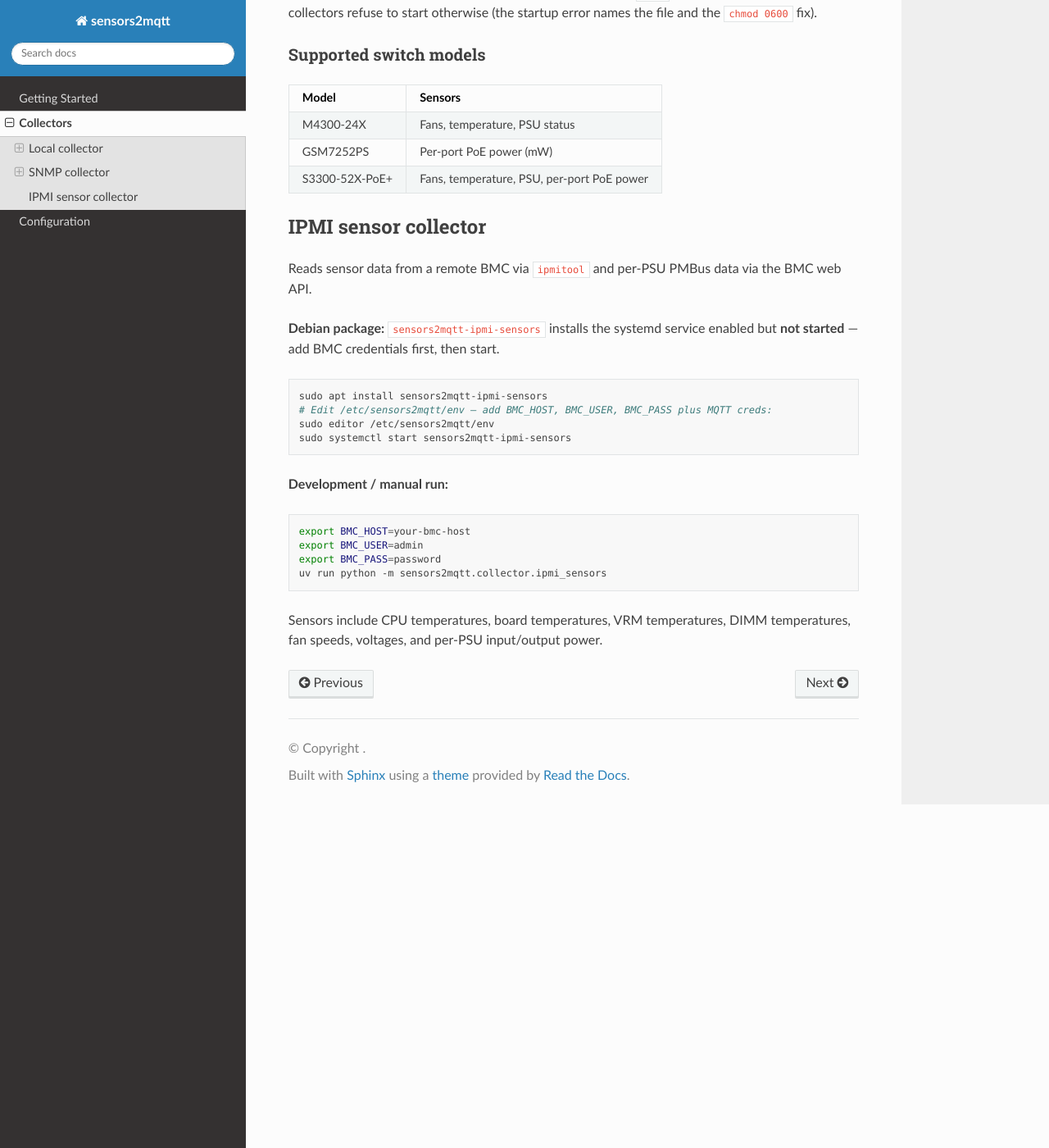
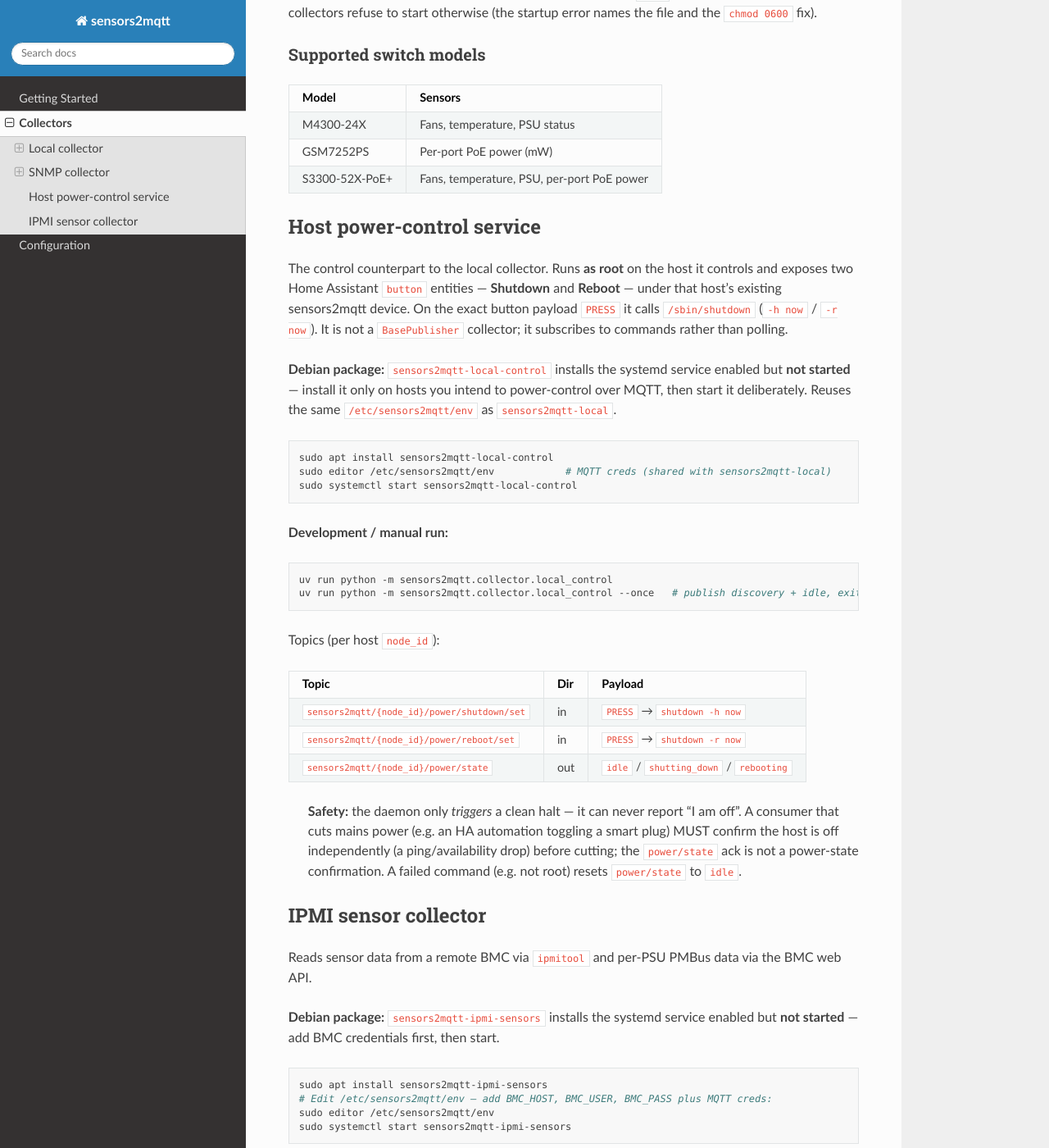
Before and after one commit to mithro/sensors2mqtt, a Sphinx documentation site: the page built from docs/collectors.md, in a window 1280 px wide and 1400 px high, scrolled down 1490 px. Shown: the whole window at 82% size. Built offline with Sphinx 7.4.7 and the Read the Docs theme 3.1.0, drawn with Linux system fonts in a browser that asks for light colours.

Commit message:
docs: document the local-control power service
Add sensors2mqtt-local-control to README (install table, bring-up, usage),
CLAUDE.md (control-services section), and docs/collectors.md (full section
with topics + the confirm-off-before-cutting-power safety note).

Co-Authored-By: Claude Opus 4.8 (1M context) <noreply@anthropic.com>

````diff
--- a/docs/collectors.md
+++ b/docs/collectors.md
@@ -72,6 +72,45 @@ file and the `chmod 0600` fix).
 | GSM7252PS | Per-port PoE power (mW) |
 | S3300-52X-PoE+ | Fans, temperature, PSU, per-port PoE power |
 
+## Host power-control service
+
+The control counterpart to the local collector. Runs **as root** on the host it
+controls and exposes two Home Assistant `button` entities — **Shutdown** and
+**Reboot** — under that host's existing sensors2mqtt device. On the exact button
+payload `PRESS` it calls `/sbin/shutdown` (`-h now` / `-r now`). It is not a
+`BasePublisher` collector; it subscribes to commands rather than polling.
+
+**Debian package:** `sensors2mqtt-local-control` installs the systemd service
+enabled but **not started** — install it only on hosts you intend to
+power-control over MQTT, then start it deliberately. Reuses the same
+`/etc/sensors2mqtt/env` as `sensors2mqtt-local`.
+
+```bash
+sudo apt install sensors2mqtt-local-control
+sudo editor /etc/sensors2mqtt/env            # MQTT creds (shared with sensors2mqtt-local)
+sudo systemctl start sensors2mqtt-local-control
+```
+
+**Development / manual run:**
+```bash
+uv run python -m sensors2mqtt.collector.local_control
+uv run python -m sensors2mqtt.collector.local_control --once   # publish discovery + idle, exit
+```
+
+Topics (per host `node_id`):
+
+| Topic | Dir | Payload |
+|-------|-----|---------|
+| `sensors2mqtt/{node_id}/power/shutdown/set` | in | `PRESS` → `shutdown -h now` |
+| `sensors2mqtt/{node_id}/power/reboot/set` | in | `PRESS` → `shutdown -r now` |
+| `sensors2mqtt/{node_id}/power/state` | out | `idle` / `shutting_down` / `rebooting` |
+
+> **Safety:** the daemon only *triggers* a clean halt — it can never report "I am
+> off". A consumer that cuts mains power (e.g. an HA automation toggling a smart
+> plug) MUST confirm the host is off independently (a ping/availability drop)
+> before cutting; the `power/state` ack is not a power-state confirmation. A
+> failed command (e.g. not root) resets `power/state` to `idle`.
+
 ## IPMI sensor collector
 
 Reads sensor data from a remote BMC via `ipmitool` and per-PSU PMBus data
````
Also changed, not shown: CLAUDE.md (+15 -0 lines), README.md (+18 -0 lines).
